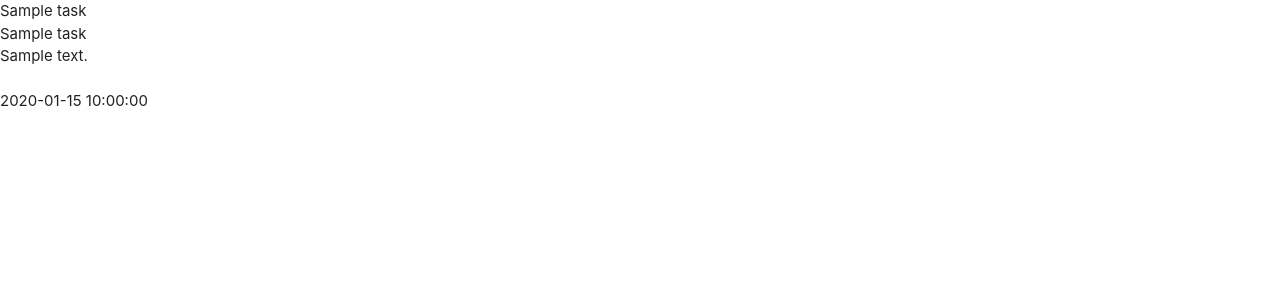
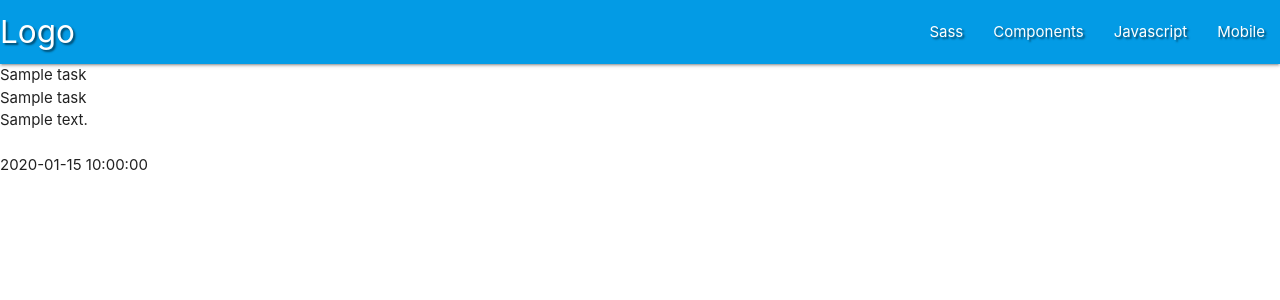
Before and after one commit to smithylee81/Lornis-FlaskTManager, a Flask app: page / in a window 1280 px wide. Shown: the top 300 px of the page. Run offline with Flask 2, Linux system fonts and the light colour scheme; a database or web service that is not in the repository returns one stand-in record (values such as "Sample title"); some libraries are stand-ins or nearby versions.

Commit message:
Add styling

```diff
--- a/static/css/style.css
+++ b/static/css/style.css
@@ -0,0 +1,3 @@
+.text-shadow {
+    text-shadow: 2px 2px 2px rgba(0, 0, 0, 0.5);
+}
--- a/templates/base.html
+++ b/templates/base.html
@@ -13,6 +13,30 @@
 </head>
 <body>
 
+        <header>
+        <!-- top navbar -->
+            <nav class="nav-extended text-shadow light-blue darken-1">
+                <div class="nav-wrapper">
+                <a href="#!" class="brand-logo">Logo</a>
+                <a href="#" data-target="mobile-demo" class="sidenav-trigger"><i class="material-icons">menu</i></a>
+                <ul class="right hide-on-med-and-down">
+                    <li><a href="sass.html">Sass</a></li>
+                    <li><a href="badges.html">Components</a></li>
+                    <li><a href="collapsible.html">Javascript</a></li>
+                    <li><a href="mobile.html">Mobile</a></li>
+                </ul>
+                </div>
+            </nav>
+
+        <!-- mobile sidenav -->
+            <ul class="sidenav" id="mobile-demo">
+                <li><a href="sass.html">Sass</a></li>
+                <li><a href="badges.html">Components</a></li>
+                <li><a href="collapsible.html">Javascript</a></li>
+                <li><a href="mobile.html">Mobile</a></li>
+            </ul>
+        </header>
+
     {% block content %}
     {% endblock %}
 
```
